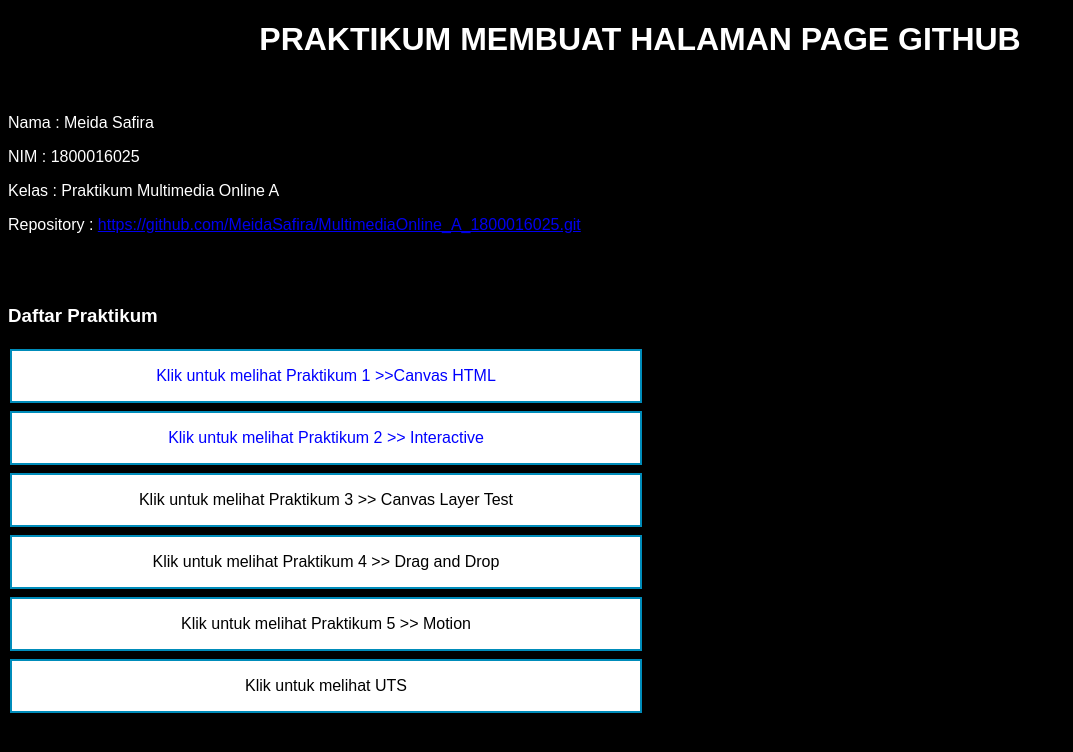
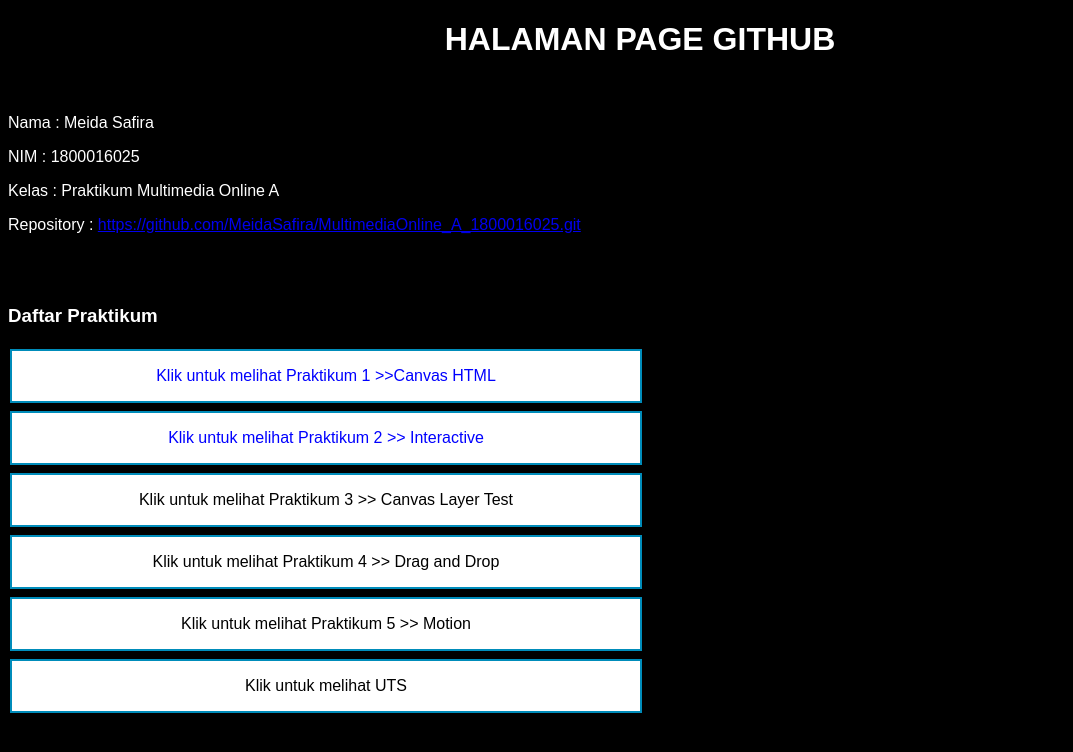
Before and after one commit to MeidaSafira/MultimediaOnline_A_1800016025, a plain HTML site: page index.html in a window 1280 px wide. Shown: the whole page, without its empty margins (0-1073 px from the left). Drawn offline with Linux system fonts and the light colour scheme.

Commit message:
Update index.html

```diff
--- a/index.html
+++ b/index.html
@@ -61,7 +61,7 @@
 </head>
 <body>
 
-<h1>PRAKTIKUM MEMBUAT HALAMAN PAGE GITHUB</h1><br>
+<h1>HALAMAN PAGE GITHUB</h1><br>
   <p>Nama : Meida Safira</p>
   <p>NIM : 1800016025</p>
   <p>Kelas : Praktikum Multimedia Online A</p>
```
